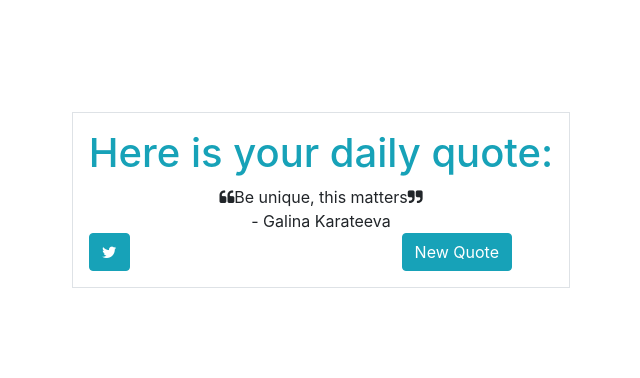
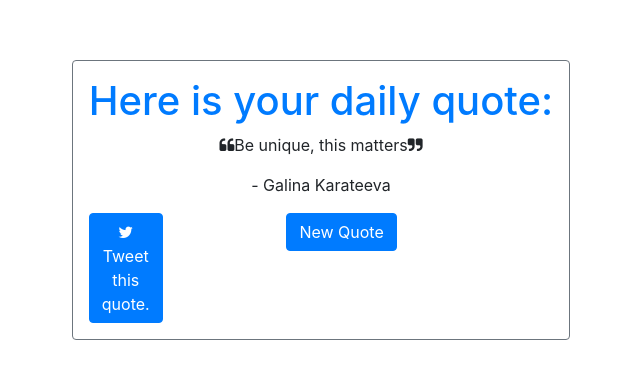
Before and after one commit to Pavoninushka/random-quotes, a React (Create React App) app: page / in a window 1280 px wide. Shown: the part 200-578 px from the top of the page, without its empty margins (319-959 px from the left). Built offline with nearby package versions, Linux system fonts and the light colour scheme; no server answers.

Commit message:
- wrapping content in a <main> instead of div - adjustment of accessibility issues - adding figure element instead of div - some visual adjustments

```diff
--- a/src/App.js
+++ b/src/App.js
@@ -11,10 +11,12 @@ const App = () => {
   const [quotes, setQuotes] = useState([]);
 
   useEffect(() => {
-    fetch("https://gist.githubusercontent.com/camperbot/5a022b72e96c4c9585c32bf6a75f62d9/raw/e3c6895ce42069f0ee7e991229064f167fe8ccdc/quotes.json")
-      .then(response => response.json())
-      .then(data => data.quotes)
-      .then(quotes => setQuotes(quotes));
+    fetch(
+      "https://gist.githubusercontent.com/camperbot/5a022b72e96c4c9585c32bf6a75f62d9/raw/e3c6895ce42069f0ee7e991229064f167fe8ccdc/quotes.json"
+    )
+      .then((response) => response.json())
+      .then((data) => data.quotes)
+      .then((quotes) => setQuotes(quotes));
   }, []);
 
   function getNewQuote() {
@@ -26,29 +28,33 @@ const App = () => {
   }
 
   return (
-    <div className="d-flex justify-content-center align-items-center h-100">
-      <div id="main" className="border p-3">
-        <h1 className="text-info text-center" id="heading">
+    <main className="d-flex justify-content-center align-items-center h-100">
+      <div id="main" className="border border-secondary rounded p-3">
+        <h1 className="text-primary text-center" id="heading">
           Here is your daily quote:
         </h1>
         <div id="quote-box" className="text-center">
-          <Quote currentQuote={currentQuote}/>
+          <Quote currentQuote={currentQuote} />
           <div className="row">
             <div className="col-md-1 button">
               <a
-                className="btn btn-info"
+                className="btn btn-primary"
                 id="tweet-quote"
-                title="Twit it!"
                 target="_blank"
-                href={"https://twitter.com/intent/tweet?text=" + encodeURIComponent('"' + currentQuote.quote + '" ' + currentQuote.author)}
+                href={
+                  "https://twitter.com/intent/tweet?text=" +
+                  encodeURIComponent(
+                    '"' + currentQuote.quote + '" ' + currentQuote.author
+                  )
+                }
               >
-                <i className="fa fa-twitter"/>
+                <i className="fa fa-twitter" /><span className="visually-hidden">Tweet this quote.</span>
               </a>
             </div>
 
-            <div className="col-md-10 text-right button">
+            <div className="col-md-11 button">
               <button
-                className="btn btn-info"
+                className="btn btn-primary"
                 id="new-quote"
                 onClick={getNewQuote}
               >
@@ -58,22 +64,21 @@ const App = () => {
           </div>
         </div>
       </div>
-    </div>
+    </main>
   );
-}
+};
 
 const Quote = (props) => {
   return (
-    <div>
-      <div className="quote-text">
-        <i className="fa fa-quote-left"/>
+    <figure>
+      <blockquote className="quote-text" >
+        <i className="fa fa-quote-left" />
         <span id="text">{props.currentQuote.quote}</span>
-        <i className="fa fa-quote-right"/>
-      </div>
-      <div className="quote-author">
-        <span id="author">- {props.currentQuote.author}</span>
-      </div>
-    </div>
+        <i className="fa fa-quote-right" />
+      </blockquote>
+      <figcaption id="author">- {props.currentQuote.author}</figcaption>
+
+    </figure>
   );
 };
 
```
